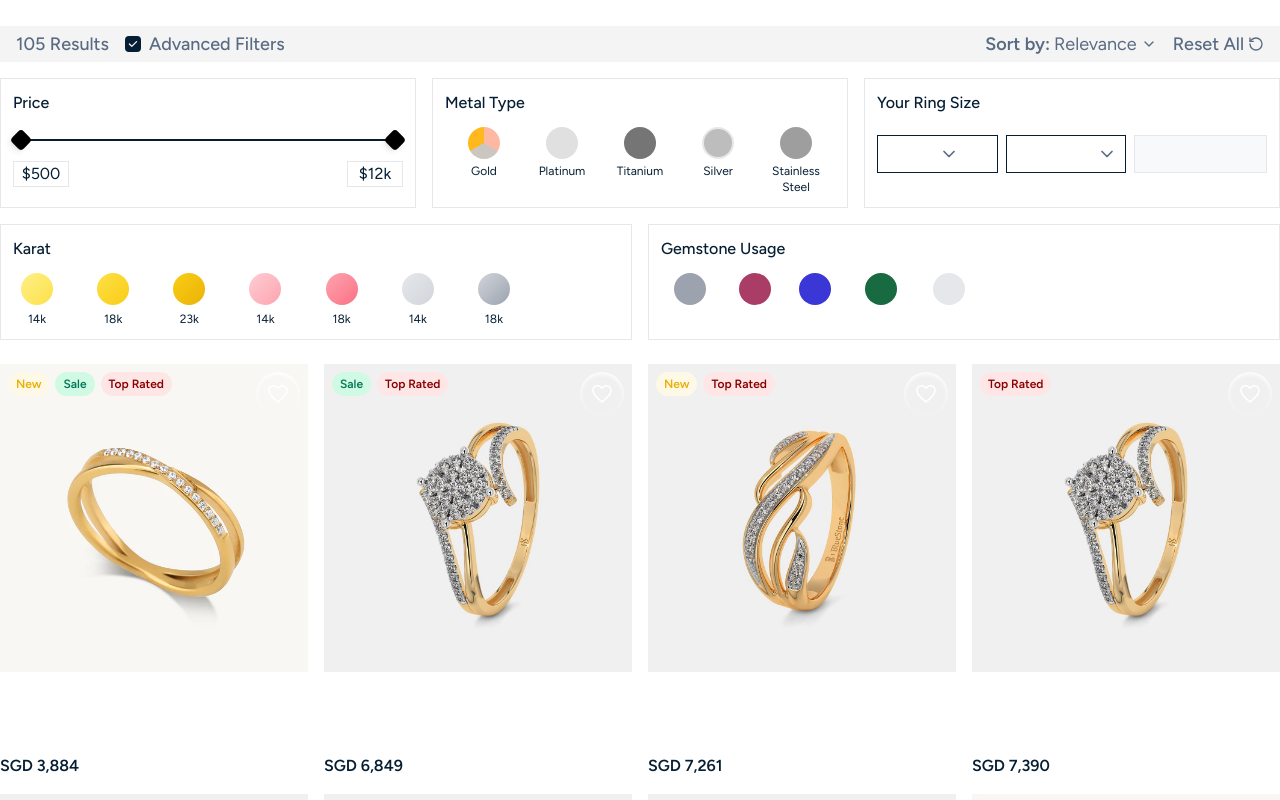
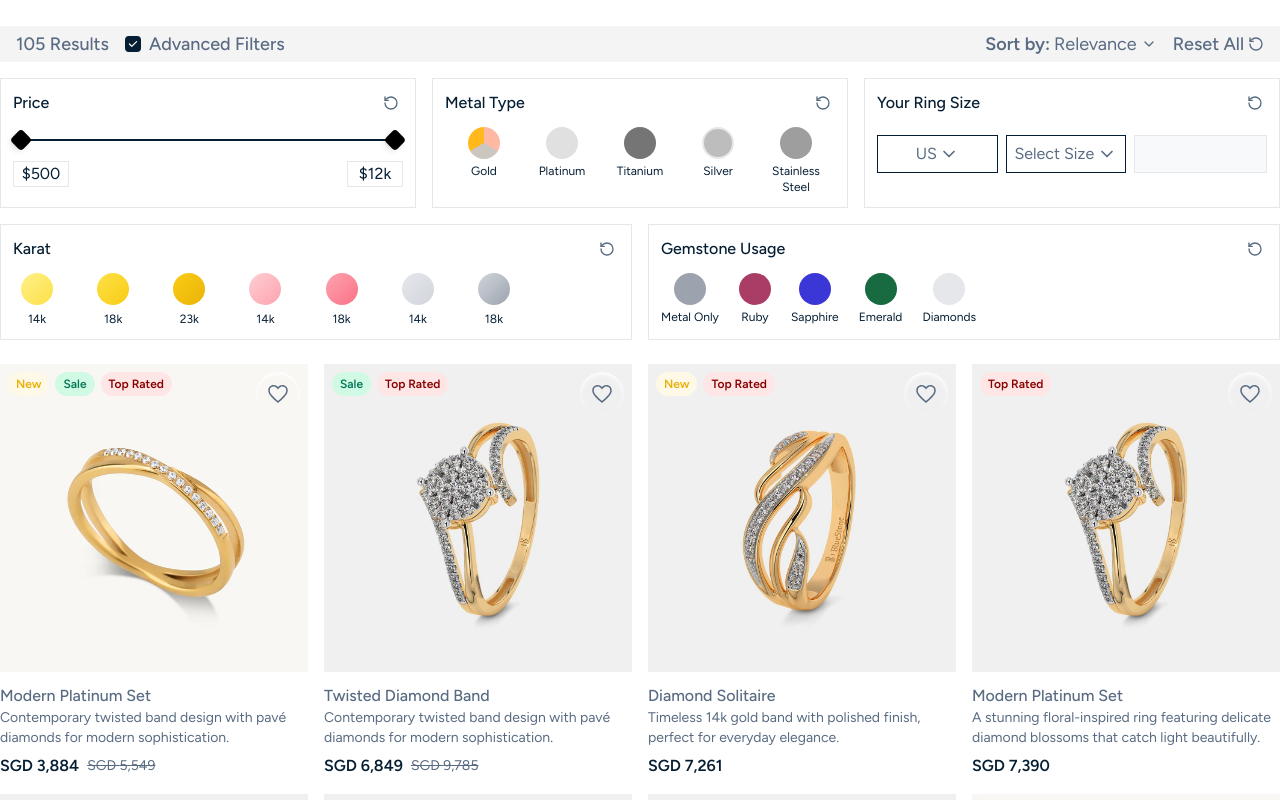
Before and after one commit to Dj-Artimus/maedric-v2, a Next.js app: page /ring in a window 1280 px wide. Shown: the part 920-1720 px from the top of the page. Built offline with nearby package versions, Linux system fonts and the light colour scheme.

Commit message:
Fixed some fonts color issue like some text was having blue color instead of the secondary color.

```diff
--- a/src/components/filters/FilterGemstoneUsage.tsx
+++ b/src/components/filters/FilterGemstoneUsage.tsx
@@ -30,7 +30,7 @@
           onClick={resetGemstoneFilter}
           className="p-1 hover:bg-filter-bg rounded"
         >
-          <RotateCcw className="w-4 h-4 text-muted-foreground" />
+          <RotateCcw className="w-4 h-4 text-secondary" />
         </button>
       </div>
 
@@ -50,10 +50,10 @@
               `}
             >
               {gemstoneUsage.includes(gemstone.id) && (
-                <Check className="w-4 h-4 text-white absolute top-1/2 left-1/2 transform -translate-x-1/2 -translate-y-1/2" />
+                <Check className="w-4 h-4 text-primary/80 absolute top-1/2 left-1/2 transform -translate-x-1/2 -translate-y-1/2" />
               )}
             </button>
-            <span className="text-xs font-figtree text-text-primary text-center">
+            <span className="text-xs font-figtree text-primary text-center">
               {gemstone.label}
             </span>
           </div>
--- a/src/components/filters/FilterKarat.tsx
+++ b/src/components/filters/FilterKarat.tsx
@@ -57,7 +57,7 @@
           onClick={resetKaratFilter}
           className="p-1 hover:bg-filter-bg rounded"
         >
-          <RotateCcw className="w-4 h-4 text-muted-foreground" />
+          <RotateCcw className="w-4 h-4 text-secondary" />
         </button>
       </div>
 
--- a/src/components/filters/FilterMetalType.tsx
+++ b/src/components/filters/FilterMetalType.tsx
@@ -31,7 +31,7 @@
           onClick={resetMetalTypeFilter}
           className="p-1 hover:bg-filter-bg rounded"
         >
-          <RotateCcw className="w-4 h-4 text-muted-foreground" />
+          <RotateCcw className="w-4 h-4 text-secondary" />
         </button>
       </div>
 
--- a/src/components/filters/FilterRange.tsx
+++ b/src/components/filters/FilterRange.tsx
@@ -69,7 +69,7 @@
           onClick={resetPriceFilter}
           className="p-1 hover:bg-filter-bg rounded"
         >
-          <RotateCcw className="w-4 h-4 text-muted-foreground" />
+          <RotateCcw className="w-4 h-4 text-secondary" />
         </button>
       </div>
 
--- a/src/components/filters/FilterRingSize.tsx
+++ b/src/components/filters/FilterRingSize.tsx
@@ -65,11 +65,11 @@
           onClick={resetRingSizeFilter}
           className="p-1 hover:bg-filter-bg rounded"
         >
-          <RotateCcw className="w-4 h-4 text-muted-foreground" />
+          <RotateCcw className="w-4 h-4 text-secondary" />
         </button>
       </div>
 
-      <div className="flex w-full gap-2 justify-center">
+      <div className="flex w-full gap-2 justify-center text-secondary">
         {/* Unit dropdown */}
         <div className="relative w-full">
           <button
--- a/src/components/filters/FiltersPanel.tsx
+++ b/src/components/filters/FiltersPanel.tsx
@@ -79,7 +79,7 @@
           {/* Reset All */}
           <button
             onClick={resetAllFilters}
-            className="flex items-center gap-1   font-figtree font-medium text-text-secondary hover: "
+            className="flex items-center gap-1 font-figtree font-medium text-secondary hover: "
           >
             Reset All
             <RotateCcw className="w-4 h-4" />
--- a/src/components/products/ProductCard.tsx
+++ b/src/components/products/ProductCard.tsx
@@ -60,7 +60,7 @@
         {/* Favorite Icon */}
         <button
           onClick={() => setIsFavorited(!isFavorited)}
-          className="absolute top-2 right-2 p-2.5 rounded-full hover:text-primary hover:bg-white/40 shadow-inner shadow-white transition-colors"
+          className="absolute top-2 right-2 p-2.5 rounded-full text-secondary hover:text-primary hover:bg-white/40 shadow-inner shadow-white transition-colors"
         >
           {isFavorited ? (
             <IoMdHeart className={`w-6 h-6 transition-colors text-accent`} />
@@ -72,10 +72,10 @@
 
       {/* Product Info */}
       <div className="">
-        <h3 className="font-figtree font-medium text-sec line-clamp-1">
+        <h3 className="font-figtree text-secondary font-medium line-clamp-1">
           {product.name}
         </h3>
-        <p className="text-sm font-figtree line-clamp-2">
+        <p className="text-sm text-secondary font-figtree line-clamp-2">
           {product.description}
         </p>
 
@@ -86,7 +86,7 @@
               SGD {product.price.toLocaleString()}
             </span>
             {product.originalPrice && (
-              <span className="font-figtree text-sm text-muted-foreground line-through">
+              <span className="font-figtree text-sm text-secondary line-through">
                 SGD {product.originalPrice.toLocaleString()}
               </span>
             )}
```
